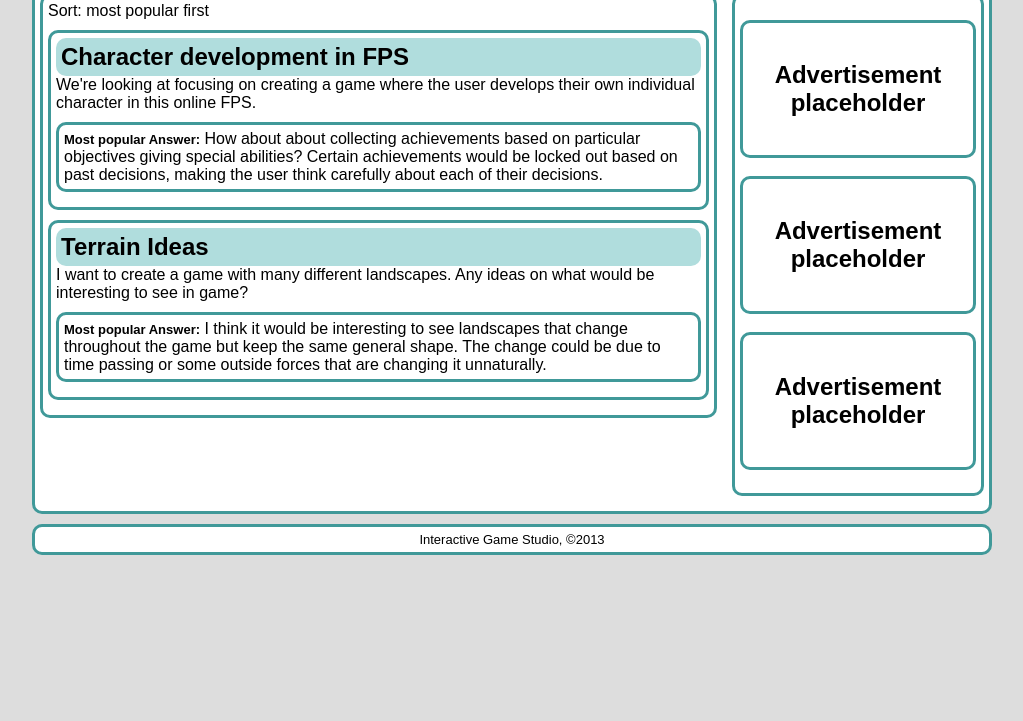
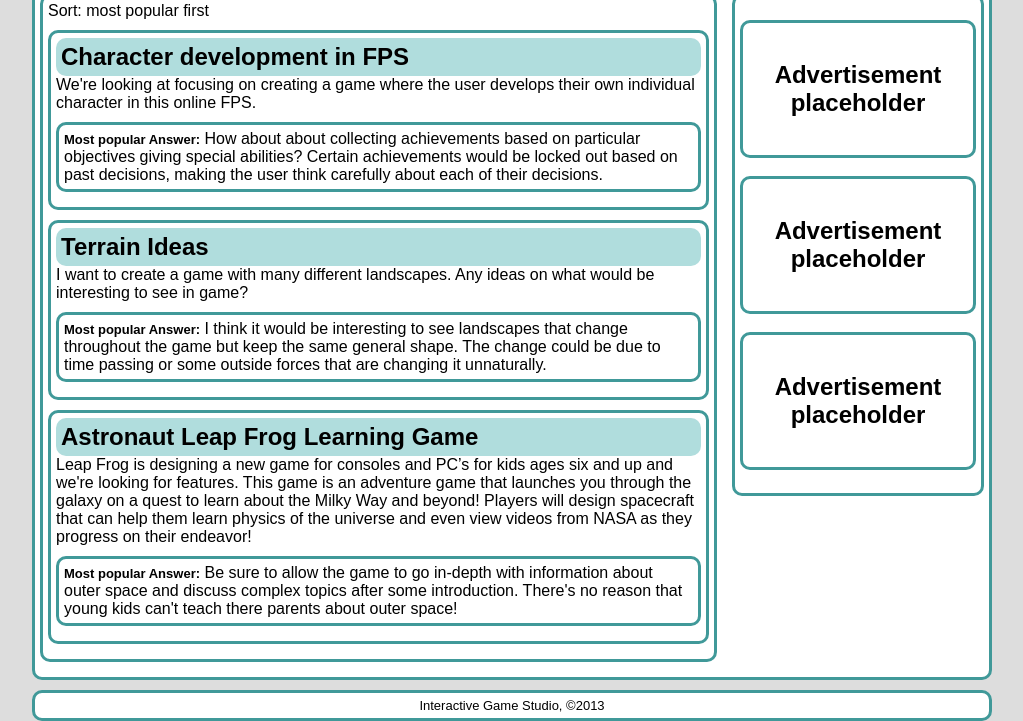
Before and after one commit to chessami92/cist2100-website, a plain HTML site: page forums.html in a window 1280 px wide. Shown: the part 238-959 px from the top of the page, without its empty margins (128-1151 px from the left). Before the commit the page ends 800 px from the top, so only its background shows below. Drawn offline with nearby package versions, Linux system fonts and the light colour scheme.

Commit message:
Added another forum posting.

```diff
--- a/forums.html
+++ b/forums.html
@@ -36,6 +36,17 @@
                     The change could be due to time passing or some outside forces that are changing it unnaturally.
                 </div>
             </div>
+            <div class="content">
+                <h2>Astronaut Leap Frog Learning Game</h2>
+                Leap Frog is designing a new game for consoles and PC’s for kids ages six and up and we're looking for features.
+                This game is an adventure game that launches you through the galaxy on a quest to learn about the Milky Way and beyond!
+                Players will design spacecraft that can help them learn physics of the universe and even view videos from NASA as they progress on their endeavor!
+                <div class="content">
+                    <h3>Most popular Answer:</h3>
+                    Be sure to allow the game to go in-depth with information about outer space and discuss complex topics after some introduction.
+                    There's no reason that young kids can't teach there parents about outer space!
+                </div>
+            </div>
         </div>
         <div id="sidebar"></div>
     </div>
```
